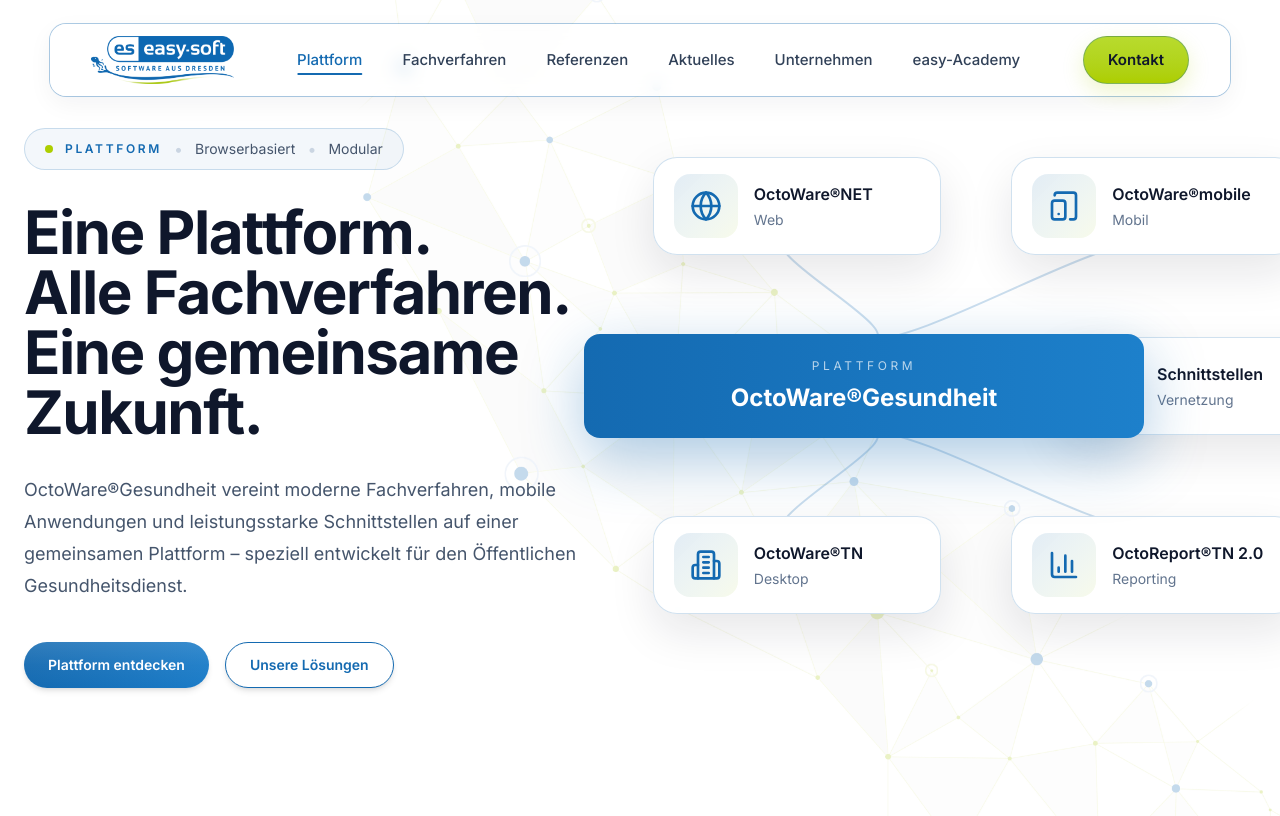
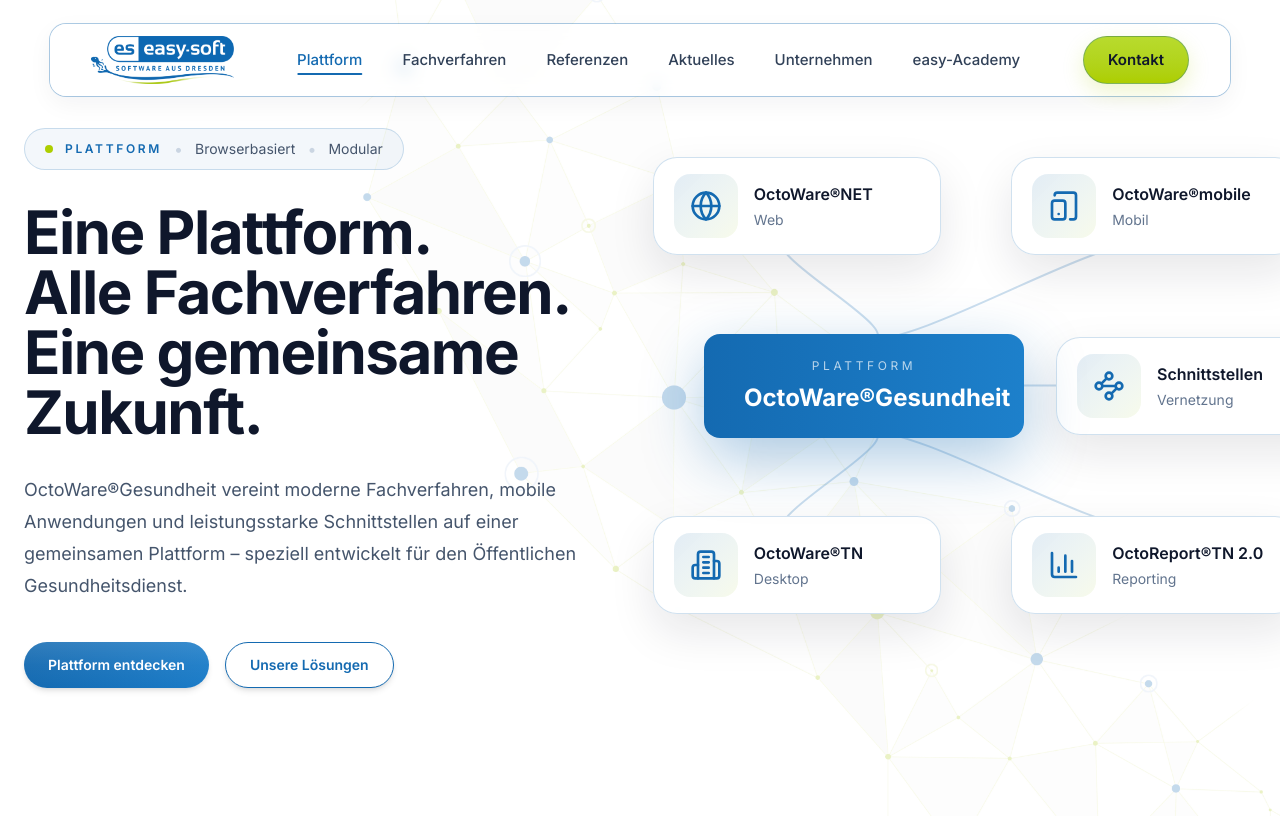
Before and after one commit to weblogger117-art/octoware-website, a Next.js app: page /plattform in a window 1280 px wide. Built offline with nearby package versions, Linux system fonts and the light colour scheme.

Commit message:
Update PlatformVisualization.tsx

```diff
--- a/components/sections/platform/PlatformVisualization.tsx
+++ b/components/sections/platform/PlatformVisualization.tsx
@@ -183,7 +183,7 @@ return (
       <div
   className="
     absolute
-    relative z-10
+    z-10
     -translate-x-1/2
     -translate-y-1/2
   "
@@ -194,6 +194,7 @@ return (
 >
         <div
           className="
+            w-80
             rounded-2xl
 
             bg-gradient-to-r
```
